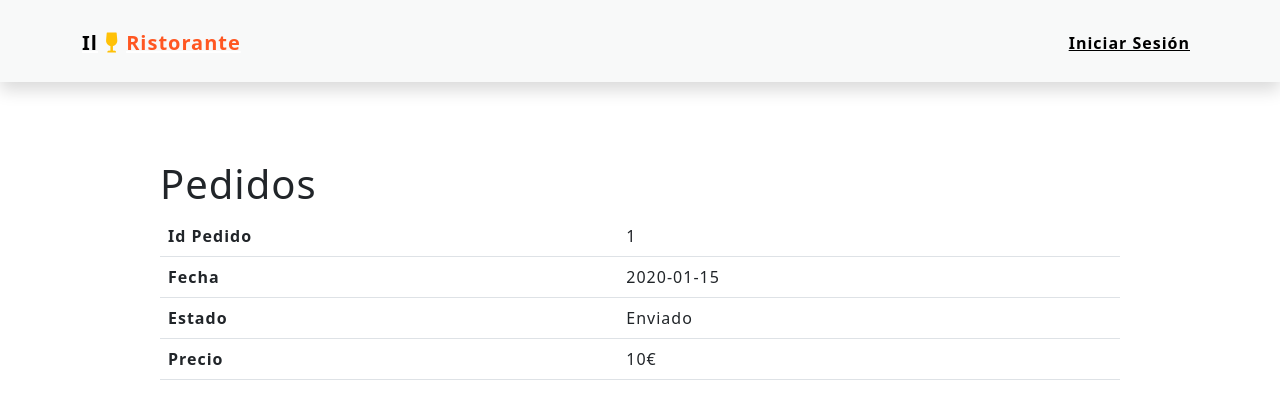
After one commit to MiguelHurtadoDevelop/ProyectoSymfony, a Symfony app: template templates/pedidos/misPedidos.html.twig in a window 1280 px wide. The commit adds this page. Shown: the top 419 px of the page. Run offline with Twig, Linux system fonts and the light colour scheme; the template is opened without the code that fills it: most values are stand-ins (such as "Sample title", 1, 10 or a date in 2020); some libraries are stand-ins or nearby versions.

Commit message:
Arreglando cosas

```diff
--- a/templates/base.html.twig
+++ b/templates/base.html.twig
@@ -49,7 +49,7 @@
                                     </li>
 
                                 {% endfor %}
-                                <li class="items item1 mx-2"><a class="link" href="{{ path('app_pedidos_show', {'user_id': app.user.id }) }}">Mis Pedidos</a></li>
+                                <li class="items item1 mx-2"><a class="link" href="{{ path('app_misPedidos', {'user_id': app.user.id }) }}">Mis Pedidos</a></li>
                             {% endif %}
                             <li class="items item1 mx-2">
                                 <a class="link" href="/logout">Cerrar Sesión</a>
--- /dev/null
+++ b/templates/pedidos/misPedidos.html.twig
@@ -0,0 +1,34 @@
+{% extends 'base.html.twig' %}
+
+{% block title %}Pedidos{% endblock %}
+
+{% block body %}
+    <main>
+        <h1>Pedidos</h1>
+
+        {% for pedido in pedidos %}
+            <table class="table">
+                <tbody>
+                    <tr>
+                        <th>Id Pedido</th>
+                        <td>{{ pedido.id }}</td>
+                    </tr>
+                    <tr>
+                        <th>Fecha</th>
+                        <td>{{ pedido.fecha ? pedido.fecha|date('Y-m-d') : '' }}</td>
+                    </tr>
+                    <tr>
+                        <th>Estado</th>
+                        <td>{{ pedido.enviado ? 'Enviado' : 'Pendiente' }}</td>
+                    </tr>
+                    <tr>
+                        <th>Precio</th>
+                        <td>{{ pedido.precio }}€</td>
+                    </tr>
+                </tbody>
+            </table>
+
+
+        {% endfor %}
+    </main>
+{% endblock %}
```
Also changed, not shown: src/Controller/PedidosController.php (+13 -6 lines), templates/pedidos/show.html.twig (+7 -5 lines).
